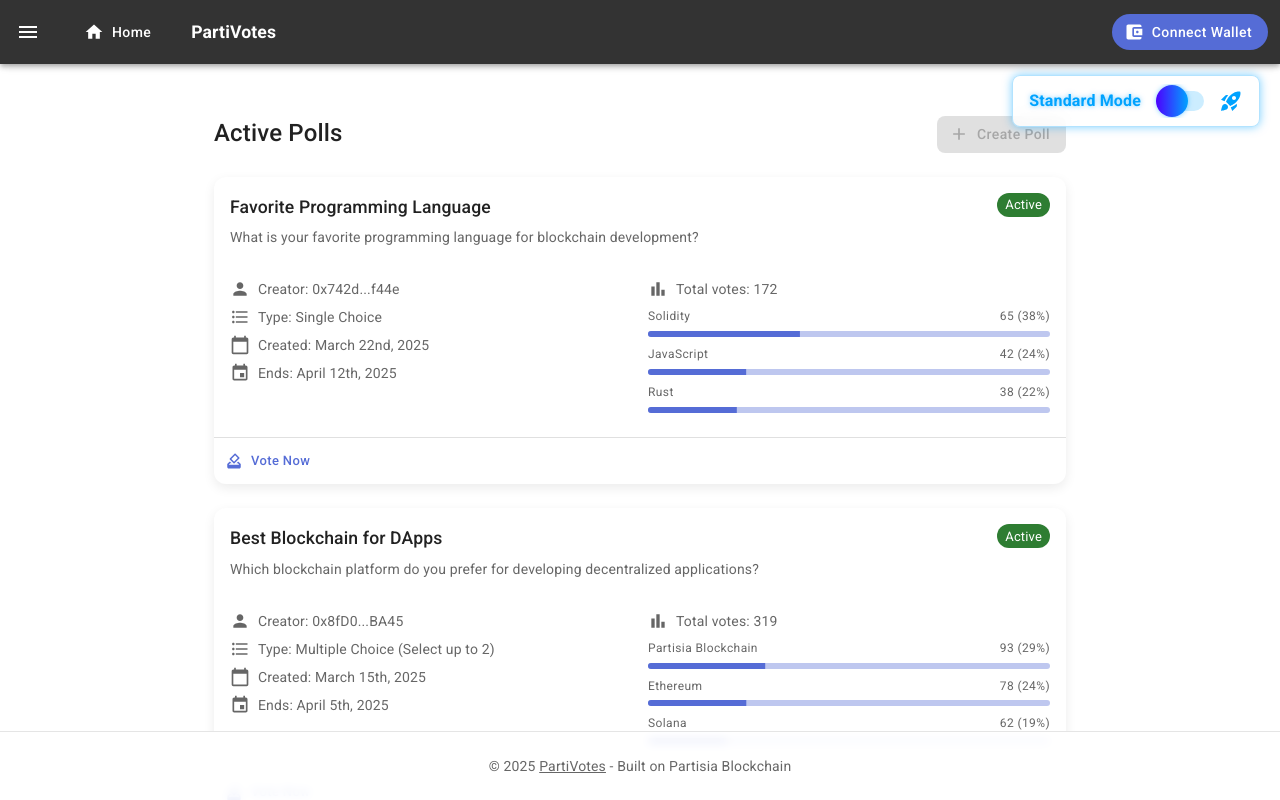
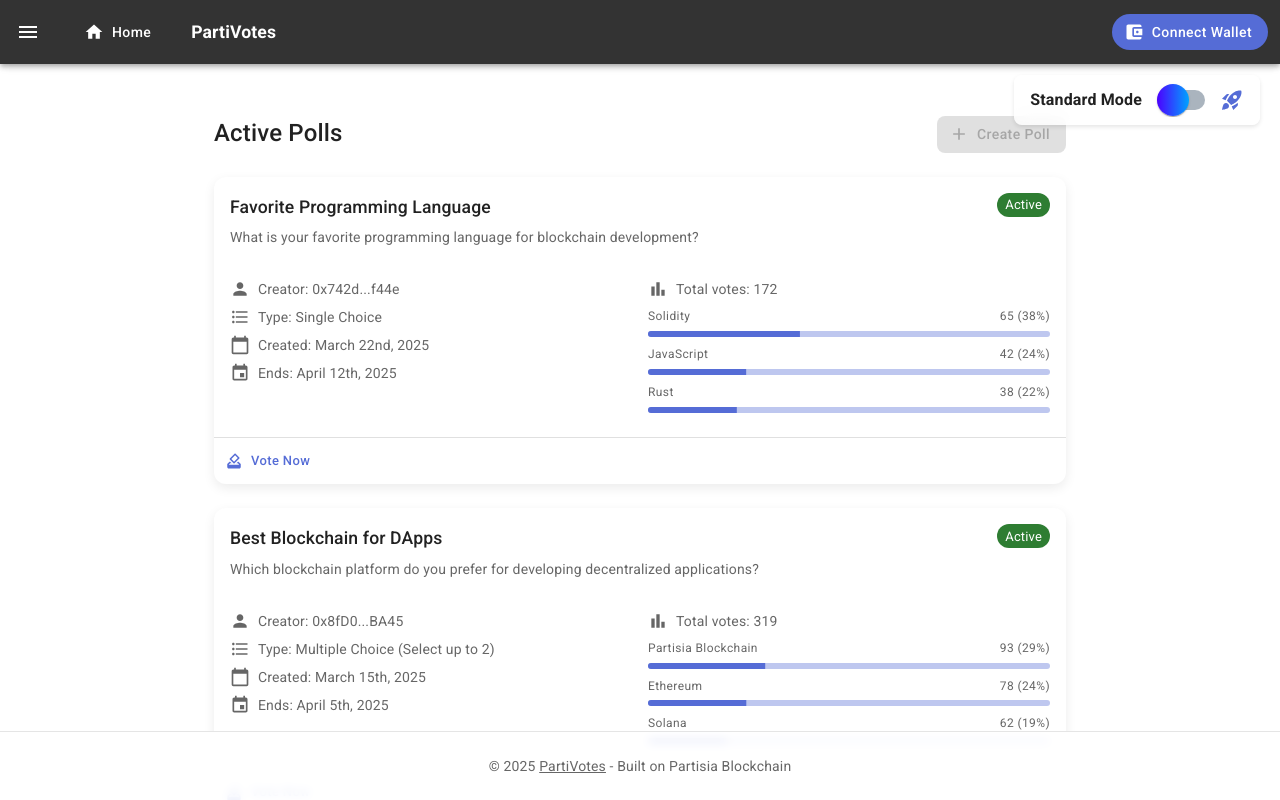
Before and after one commit to yidakee/partivotes, a React (Create React App) app: page / in a window 1280 px wide. Shown: the top 800 px of the page. Built offline with nearby package versions, Linux system fonts and the light colour scheme.

Commit message:
refactor darkmode v2

```diff
--- a/src/components/common/ThemeSwitcher.jsx
+++ b/src/components/common/ThemeSwitcher.jsx
@@ -24,21 +24,19 @@
       },
       '& + .MuiSwitch-track': {
         opacity: 1,
-        backgroundColor: 'rgba(0, 163, 255, 0.3)',
+        backgroundColor: theme.palette.mode === 'dark' ? '#8796A5' : '#aab4be',
       },
     },
   },
   '& .MuiSwitch-thumb': {
-    // Match Connect Wallet button color for standard mode too
-    backgroundColor: '#00a3ff',
-    background: 'linear-gradient(90deg, #4c00ff, #00a3ff)',
-    boxShadow: '0 0 5px rgba(0, 163, 255, 0.5)',
+    backgroundColor: '#00a3ff', // Match Connect Wallet button color in standard mode too
+    background: 'linear-gradient(90deg, #4c00ff, #00a3ff)', // Match Connect Wallet gradient
     width: 32,
     height: 32,
   },
   '& .MuiSwitch-track': {
     opacity: 1,
-    backgroundColor: 'rgba(0, 163, 255, 0.2)',
+    backgroundColor: theme.palette.mode === 'dark' ? '#8796A5' : '#aab4be',
     borderRadius: 20 / 2,
   },
 }));
@@ -63,9 +61,9 @@
         borderRadius: 2,
         backgroundColor: isFuturistic ? 'rgba(16, 20, 40, 0.8)' : 'rgba(255, 255, 255, 0.8)',
         backdropFilter: 'blur(10px)',
-        boxShadow: isFuturistic ? '0 0 10px #00fff0' : '0 0 10px rgba(0, 163, 255, 0.5)',
+        boxShadow: isFuturistic ? '0 0 10px #00fff0' : '0 2px 4px rgba(0,0,0,0.1)',
         transition: 'all 0.5s ease',
-        border: isFuturistic ? '1px solid rgba(0, 255, 240, 0.3)' : '1px solid rgba(0, 163, 255, 0.3)',
+        border: isFuturistic ? '1px solid rgba(0, 255, 240, 0.3)' : 'none',
       }}
     >
       {isFuturistic && (
@@ -82,8 +80,8 @@
         variant="body1"
         sx={{
           fontWeight: 'bold',
-          color: isFuturistic ? '#00fff0' : '#00a3ff',
-          textShadow: isFuturistic ? '0 0 5px #00fff0' : '0 0 5px rgba(0, 163, 255, 0.5)',
+          color: isFuturistic ? '#00fff0' : 'inherit',
+          textShadow: isFuturistic ? '0 0 5px #00fff0' : 'none',
         }}
       >
         {isFuturistic ? 'Moon Mode' : 'Standard Mode'}
@@ -91,7 +89,7 @@
       <Tooltip title={isFuturistic ? "Return to reality" : "Activate futuristic mode!"}>
         <FuturisticSwitch checked={isFuturistic} onChange={handleToggle} />
       </Tooltip>
-      {!isFuturistic && <RocketLaunchIcon sx={{ color: '#00a3ff' }} />}
+      {!isFuturistic && <RocketLaunchIcon color="primary" />}
     </Box>
   );
 };
--- a/src/components/easter-egg/RickRollEasterEgg.jsx
+++ b/src/components/easter-egg/RickRollEasterEgg.jsx
@@ -1,10 +1,13 @@
-import React, { useState } from 'react';
+import React, { useState, useContext } from 'react';
 import { Box, Button, Dialog, IconButton } from '@mui/material';
 import CloseIcon from '@mui/icons-material/Close';
 import LocalAtmIcon from '@mui/icons-material/LocalAtm';
+import { ThemeContext } from '../../contexts/ThemeContext';
 
 const RickRollEasterEgg = () => {
   const [open, setOpen] = useState(false);
+  const { themeMode } = useContext(ThemeContext);
+  const isFuturistic = themeMode === 'futuristic';
 
   const handleOpen = () => {
     // Dispatch custom event to mute music player
@@ -41,7 +44,7 @@
           onClick={handleOpen}
           sx={{
             background: 'linear-gradient(45deg, #ff00cc, #ff0055)', // Neon magenta gradient
-            color: '#000', // Dark text
+            color: isFuturistic ? '#fff' : '#000', // White text in dark mode, dark text in light mode
             fontWeight: 'bold',
             border: '2px solid rgba(255, 255, 255, 0.5)', // Thicker, more visible border
             boxShadow: '0 0 20px rgba(255, 0, 204, 0.7)', // Magenta glow
@@ -71,7 +74,7 @@
             padding: '10px 20px', // Larger button
             borderRadius: '24px',
             letterSpacing: '0.5px',
-            textShadow: '0 0 10px rgba(255, 255, 255, 0.8)',
+            textShadow: isFuturistic ? '0 0 10px rgba(255, 0, 255, 0.8)' : '0 0 10px rgba(255, 255, 255, 0.8)',
           }}
         >
           Get Free $MPC
--- a/src/components/layout/Footer.jsx
+++ b/src/components/layout/Footer.jsx
@@ -1,6 +1,7 @@
 import React, { useContext } from 'react';
 import { Box, Container, Typography, Link } from '@mui/material';
 import { ThemeContext } from '../../contexts/ThemeContext';
+import MusicPlayer from '../music/MusicPlayer';
 
 const Footer = () => {
   const { themeMode } = useContext(ThemeContext);
@@ -28,6 +29,20 @@
           : '1px solid rgba(0, 0, 0, 0.1) !important',
       }}
     >
+      {/* Music Player - Bottom Left */}
+      {isFuturistic && (
+        <Box sx={{
+          position: 'absolute',
+          left: '20px',
+          bottom: '10px',
+          display: 'flex',
+          alignItems: 'center',
+          zIndex: 1010,
+        }}>
+          <MusicPlayer />
+        </Box>
+      )}
+
       <Container maxWidth="lg">
         <Typography
           variant="body2"
--- a/src/components/layout/Header.jsx
+++ b/src/components/layout/Header.jsx
@@ -10,7 +10,6 @@
 import { ThemeContext } from '../../contexts/ThemeContext';
 import AutoAwesomeIcon from '@mui/icons-material/AutoAwesome';
 import HomeIcon from '@mui/icons-material/Home';
-import MusicPlayer from '../music/MusicPlayer';
 import WalletConnect from '../wallet/WalletConnect';
 import TutorialMenu from '../tutorial/TutorialMenu';
 
@@ -93,12 +92,26 @@
               transform: 'scale(1.05)',
             },
             ...(isFuturistic && {
-              textShadow: '0 0 10px #00fff0',
+              animation: 'cyberpunk-color-cycle 8s infinite linear, title-pulsate 3s infinite ease-in-out',
+              '@keyframes cyberpunk-color-cycle': {
+                '0%': { color: '#00fff0', textShadow: '0 0 15px #00fff0' }, // Cyan
+                '20%': { color: '#ff00ff', textShadow: '0 0 15px #ff00ff' }, // Magenta
+                '40%': { color: '#ff0055', textShadow: '0 0 15px #ff0055' }, // Hot pink
+                '60%': { color: '#00ffaa', textShadow: '0 0 15px #00ffaa' }, // Neon green
+                '80%': { color: '#ff9500', textShadow: '0 0 15px #ff9500' }, // Neon orange
+                '100%': { color: '#00fff0', textShadow: '0 0 15px #00fff0' }, // Back to cyan
+              },
+              '@keyframes title-pulsate': {
+                '0%': { transform: 'scale(1)', letterSpacing: '1px' },
+                '50%': { transform: 'scale(1.3)', letterSpacing: '3px' },
+                '100%': { transform: 'scale(1)', letterSpacing: '1px' },
+              },
+              fontWeight: 'bold',
               letterSpacing: '1px',
+              fontFamily: '"Orbitron", sans-serif',
               '&:hover': {
                 backgroundColor: 'rgba(0, 255, 240, 0.1)',
-                textShadow: '0 0 15px #00fff0',
-                transform: 'scale(1.05)',
+                transform: 'scale(1.5)',
               },
             }),
           }}
@@ -107,31 +120,17 @@
             <AutoAwesomeIcon
               sx={{
                 mr: 1,
-                animation: 'pulse 2s infinite',
-                '@keyframes pulse': {
-                  '0%': { opacity: 0.5, transform: 'scale(1)' },
-                  '50%': { opacity: 1, transform: 'scale(1.2)' },
-                  '100%': { opacity: 0.5, transform: 'scale(1)' },
+                animation: 'icon-pulse 2s infinite',
+                '@keyframes icon-pulse': {
+                  '0%': { opacity: 0.5, transform: 'scale(1) rotate(0deg)' },
+                  '50%': { opacity: 1, transform: 'scale(1.5) rotate(180deg)' },
+                  '100%': { opacity: 0.5, transform: 'scale(1) rotate(360deg)' },
                 },
               }}
             />
           )}
           {isFuturistic ? 'PARTI-VOTES 3000' : 'PartiVotes'}
         </Typography>
-
-        {/* Centered Music Player */}
-        {isFuturistic && (
-          <Box sx={{
-            position: 'absolute',
-            left: '50%',
-            transform: 'translateX(-50%)',
-            display: 'flex',
-            alignItems: 'center',
-            zIndex: 10,
-          }}>
-            <MusicPlayer />
-          </Box>
-        )}
       </Toolbar>
 
       {/* Wallet Connect - absolute positioned at the far right edge */}
--- a/src/components/polls/PollList.jsx
+++ b/src/components/polls/PollList.jsx
@@ -96,32 +96,36 @@
         <Tooltip title={!connected ? "Connect your wallet to create a poll" : "Create a new poll"}>
           <span>
             <Button
-              variant="contained"
-              color={isFuturistic ? "inherit" : "primary"}
-              startIcon={<AddIcon />}
+              variant={isFuturistic ? "outlined" : "contained"}
+              color="primary"
+              startIcon={<AddIcon sx={{ color: isFuturistic ? '#fff' : undefined }} />}
               component={RouterLink}
               to="/polls/create"
               disabled={!connected}
               sx={{
                 ...(isFuturistic && {
                   background: 'linear-gradient(45deg, #ff00cc, #ff0055)', // Neon magenta gradient
-                  color: '#000', // Dark text
+                  color: '#ffffff !important', // Pure white with !important
                   fontWeight: 'bold',
                   border: '1px solid rgba(255, 255, 255, 0.3)',
                   boxShadow: '0 0 15px rgba(255, 0, 204, 0.5)', // Magenta glow
+                  textShadow: '0 0 2px rgba(255, 255, 255, 0.5)',
+                  '& .MuiSvgIcon-root': {
+                    color: '#ffffff !important', // Force white icon
+                  },
                   '&:hover': {
                     background: 'linear-gradient(45deg, #ff33cc, #ff3377)',
                     boxShadow: '0 0 20px rgba(255, 0, 204, 0.8)',
                     transform: 'translateY(-2px)',
                   },
-                  '&:disabled': {
+                  '&.Mui-disabled': {
                     background: 'rgba(255, 0, 204, 0.3)',
-                    color: 'rgba(0, 0, 0, 0.4)'
+                    color: 'rgba(255, 255, 255, 0.7) !important'
                   }
                 })
               }}
             >
-              Create Poll
+              <span style={{ color: isFuturistic ? '#ffffff' : undefined }}>Create Poll</span>
             </Button>
           </span>
         </Tooltip>
```
Also changed, not shown: src/components/music/MusicPlayer.jsx (+59 -28 lines).
